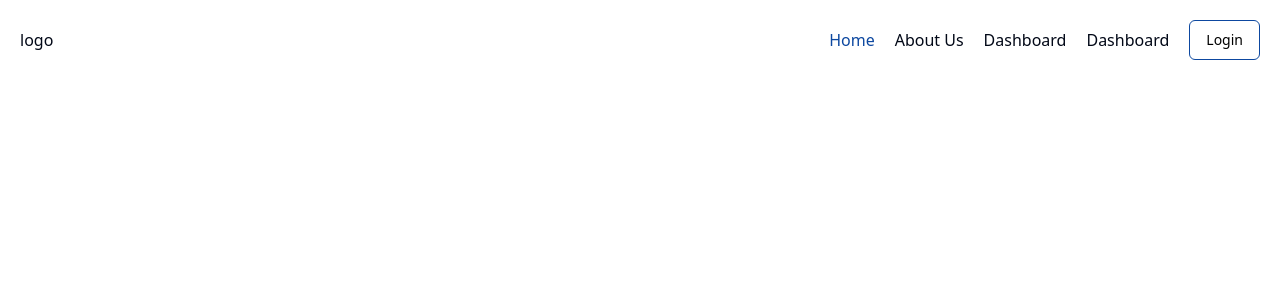
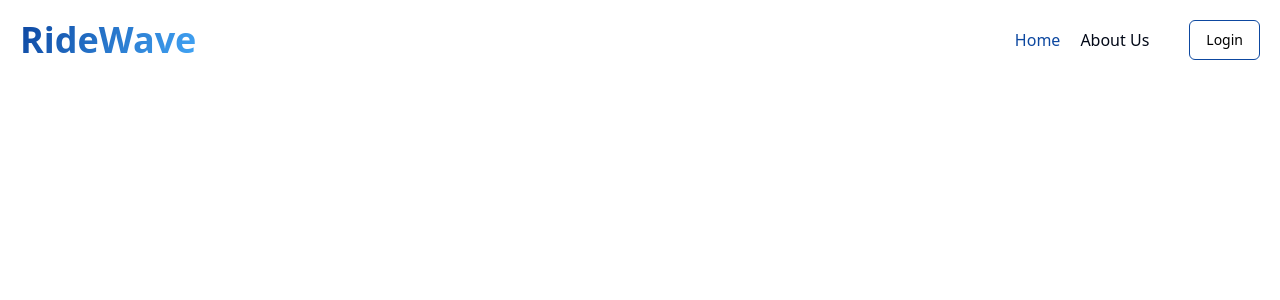
Before and after one commit to Samychowdhury01/bike-rental-service-frontend, a React (Vite) app: page / in a window 1280 px wide. Shown: the top 300 px of the page. Built offline with nearby package versions, Linux system fonts and the light colour scheme.

Commit message:
added gradient text

```diff
--- a/src/components/ui/NavMenu.tsx
+++ b/src/components/ui/NavMenu.tsx
@@ -1,48 +1,3 @@
-// import { useState } from "react";
-// import ActiveLink from "./ActiveLink";
-// import { Button } from "./button";
-// import { HiMenuAlt1, HiX } from "react-icons/hi";
-
-// const NavMenu = () => {
-//   const [isOpen, setIsOpen] = useState(false);
-//   const items = (
-//     <>
-//       <li>
-//         <ActiveLink to="/">Home</ActiveLink>
-//       </li>
-//       <li>
-//         <ActiveLink to="/about">About Us</ActiveLink>
-//       </li>
-//       <li>
-//         <ActiveLink to="/dashboard">Dashboard</ActiveLink>
-//       </li>
-//       <li>
-//         <ActiveLink to="/dashboard">Dashboard</ActiveLink>
-//       </li>
-//       <li>
-//         <Button variant="outline">
-//           <ActiveLink to="/auth">Login</ActiveLink>
-//         </Button>
-//       </li>
-//     </>
-//   );
-//   return (
-//     <div>
-//       <div onClick={() => setIsOpen(!isOpen)} className="block md:hidden">
-//         {
-//           isOpen ? <HiX /> : <HiMenuAlt1 />
-//         }
-//         <ul>{isOpen ? items : null}</ul>
-//       </div>
-//       <div>
-//         <ul className="hidden md:flex items-center space-x-5">{items}</ul>
-//       </div>
-//     </div>
-//   );
-// };
-
-// export default NavMenu;
-
 import { useState } from "react";
 import ActiveLink from "./ActiveLink";
 import { Button } from "./button";
@@ -50,6 +5,7 @@ import { HiMenuAlt1, HiX } from "react-icons/hi";
 
 const NavMenu = () => {
   const [isOpen, setIsOpen] = useState(false);
+  const [isUserExist, setIsUserExist] = useState(false);
 
   const items = (
     <>
@@ -60,10 +16,7 @@ const NavMenu = () => {
         <ActiveLink to="/about">About Us</ActiveLink>
       </li>
       <li>
-        <ActiveLink to="/dashboard">Dashboard</ActiveLink>
-      </li>
-      <li>
-        <ActiveLink to="/dashboard">Dashboard</ActiveLink>
+        {isUserExist && <ActiveLink to="/dashboard">Dashboard</ActiveLink>}
       </li>
       <li>
         <Button variant="outline">
@@ -75,10 +28,7 @@ const NavMenu = () => {
 
   return (
     <div>
-      <div
-        onClick={() => setIsOpen(!isOpen)}
-        className="block md:hidden"
-      >
+      <div onClick={() => setIsOpen(!isOpen)} className="block md:hidden">
         <div className="transition-all duration-300 ease-in-out transform">
           {isOpen ? (
             <HiX className="rotate-180" />
@@ -88,7 +38,9 @@ const NavMenu = () => {
         </div>
         <ul
           className={`transition-all duration-300 ease-in-out transform ${
-            isOpen ? "opacity-100 max-h-screen" : "opacity-0 max-h-0 overflow-hidden"
+            isOpen
+              ? "opacity-100 max-h-screen"
+              : "opacity-0 max-h-0 overflow-hidden"
           }`}
         >
           {items}
--- a/src/components/ui/Navbar.tsx
+++ b/src/components/ui/Navbar.tsx
@@ -4,10 +4,13 @@ const Navbar = () => {
   return (
     // Main Div
     <div className="flex md:items-center justify-between">
-      logo
+      {/* logo */}
       <div>
+        <h1 className="text-gradient text-2xl md:text-4xl font-bold">
+          RideWave
+        </h1>
+      </div>
 
-      </div>
       {/* Menu Items */}
       <div>
         <NavMenu />
--- a/src/index.css
+++ b/src/index.css
@@ -16,8 +16,8 @@
     --secondary-foreground: 207, 89%, 86%;
     --muted: 210 40% 96.1%;
     --muted-foreground: 215.4 16.3% 46.9%;
-    --accent: 207, 90, 61;
-    --accent-foreground: 207, 90, 61;
+    --accent: 207, 90%, 61%;
+    --accent-foreground: 207, 90%, 61%;
     --destructive: 0 84.2% 60.2%;
     --destructive-foreground: 210 40% 98%;
     --border: 214.3 31.8% 91.4%;
@@ -67,3 +67,10 @@
     @apply bg-background text-foreground;
   }
 }
+
+.text-gradient {
+  background: #0d47a1;
+  background: linear-gradient(120deg, #0d47a1 0%, #42a5f5 100%);
+  -webkit-background-clip: text;
+  -webkit-text-fill-color: transparent;
+}
--- a/tailwind.config.js
+++ b/tailwind.config.js
@@ -71,6 +71,9 @@ module.exports = {
         "accordion-down": "accordion-down 0.2s ease-out",
         "accordion-up": "accordion-up 0.2s ease-out",
       },
+      backgroundImage: {
+        "text-primary-gradient": "linear-gradient(120deg, hsl(var(--primary)), hsl(var(--accent)))",
+      }
     },
   },
   plugins: [require("tailwindcss-animate")],
```
